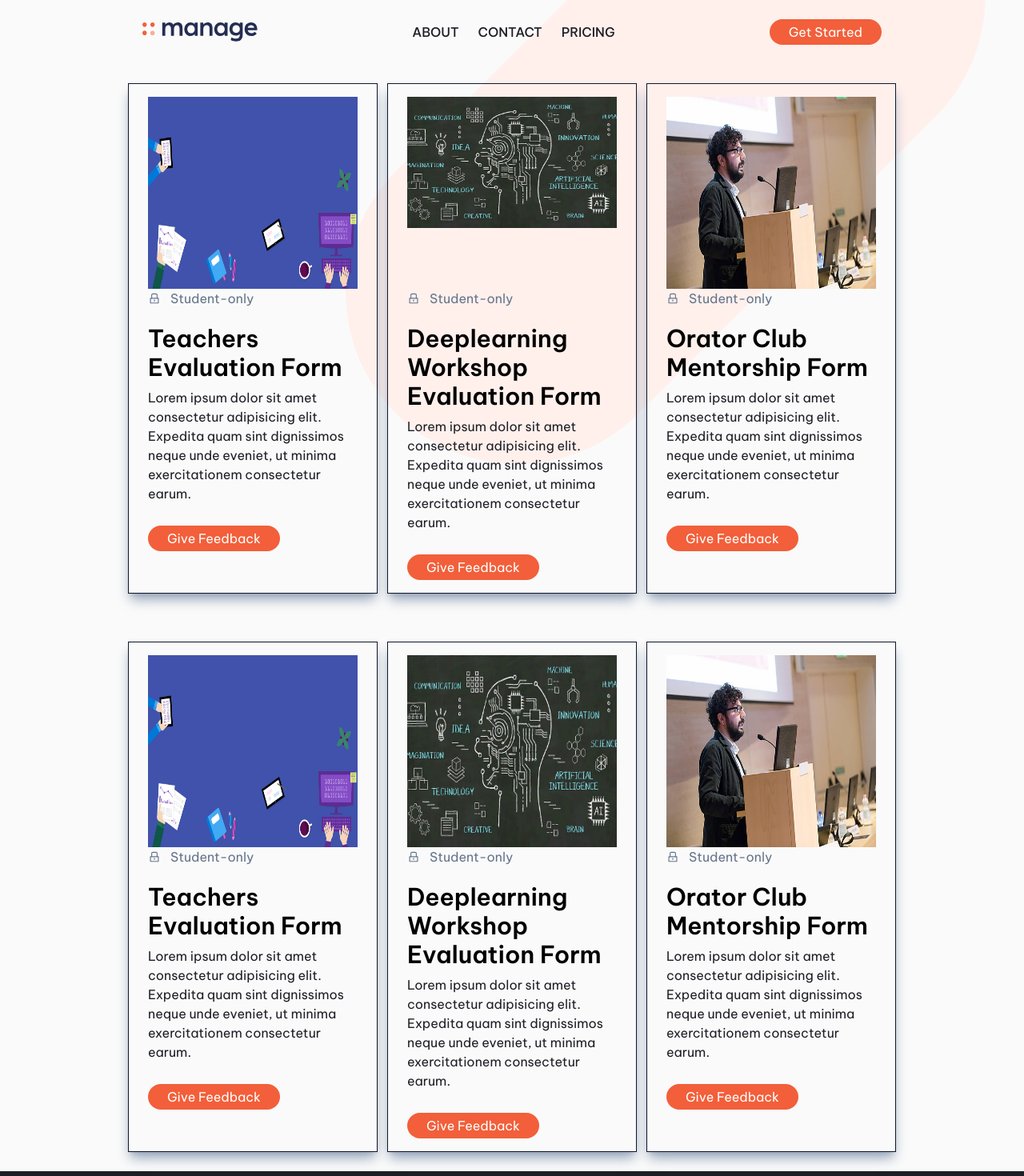
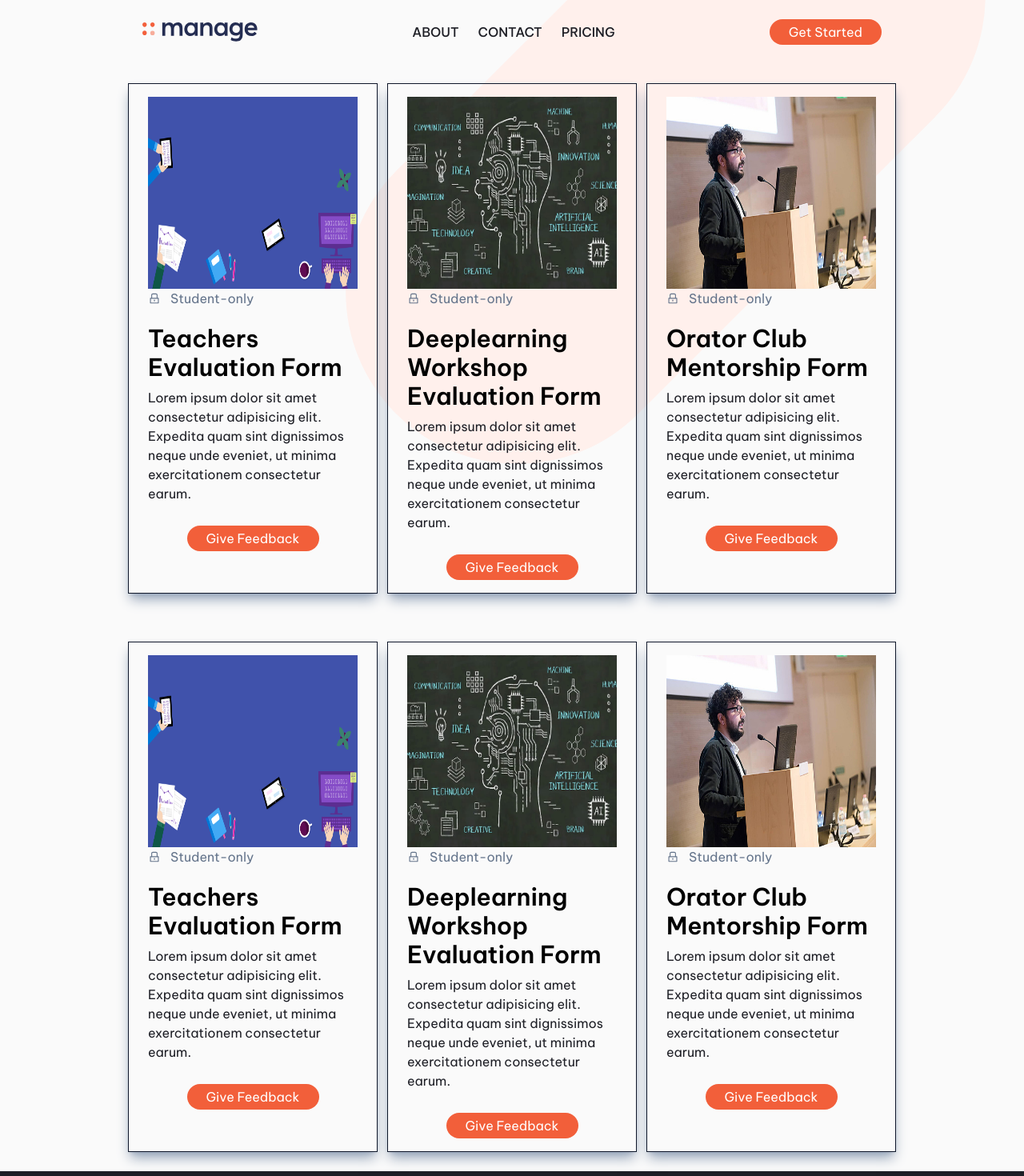
Before and after one commit to WiseyXD/Feedback-Analyzer, a React (Vite) app: page /form in a window 1280 px wide. Shown: the top 1470 px of the page at 80% size. Built offline with nearby package versions, Linux system fonts and the light colour scheme; the HTML template or start-up script is replaced by a standard one.

Commit message:
UI : From cards done

```diff
--- a/src/Components/Form.jsx
+++ b/src/Components/Form.jsx
@@ -32,7 +32,7 @@ export default function Form() {
 							</p>
 						</div>
 					</div>
-					<div>
+					<div className="flex justify-center">
 						<Link to="/signupForm">
 							<button
 								className="
@@ -52,14 +52,11 @@ export default function Form() {
 					</div>
 				</div>
 				<div className="flex flex-col border my-6 px-6 py-4 border-slate-900 shadow-lg shadow-slate-400">
-					<div className="lg:h-60 lg:overflow-hidden">
-						<img
-							src={Deep}
-							alt=""
-							className="lg:w-full lg:overflow-hidden"
-						/>
-					</div>
-
+					<img
+						src={Deep}
+						alt=""
+						className="lg:h-60 lg:overflow-hidden"
+					/>
 					<div className="flex flex-col gap-5">
 						<div className="flex justify-start items-center gap-3 text-slate-500">
 							<AiOutlineLock />
@@ -77,7 +74,7 @@ export default function Form() {
 							</p>
 						</div>
 					</div>
-					<div>
+					<div className="flex justify-center">
 						<Link to="/signupForm">
 							<button
 								className="
@@ -119,7 +116,7 @@ export default function Form() {
 							</p>
 						</div>
 					</div>
-					<div>
+					<div className="flex justify-center">
 						<Link to="/signupForm">
 							<button
 								className="
@@ -161,7 +158,7 @@ export default function Form() {
 							</p>
 						</div>
 					</div>
-					<div>
+					<div className="flex justify-center">
 						<Link to="/signupForm">
 							<button
 								className="
@@ -203,7 +200,7 @@ export default function Form() {
 							</p>
 						</div>
 					</div>
-					<div>
+					<div className="flex justify-center">
 						<Link to="/signupForm">
 							<button
 								className="
@@ -245,7 +242,7 @@ export default function Form() {
 							</p>
 						</div>
 					</div>
-					<div>
+					<div className="flex justify-center">
 						<Link to="/signupForm">
 							<button
 								className="
```
